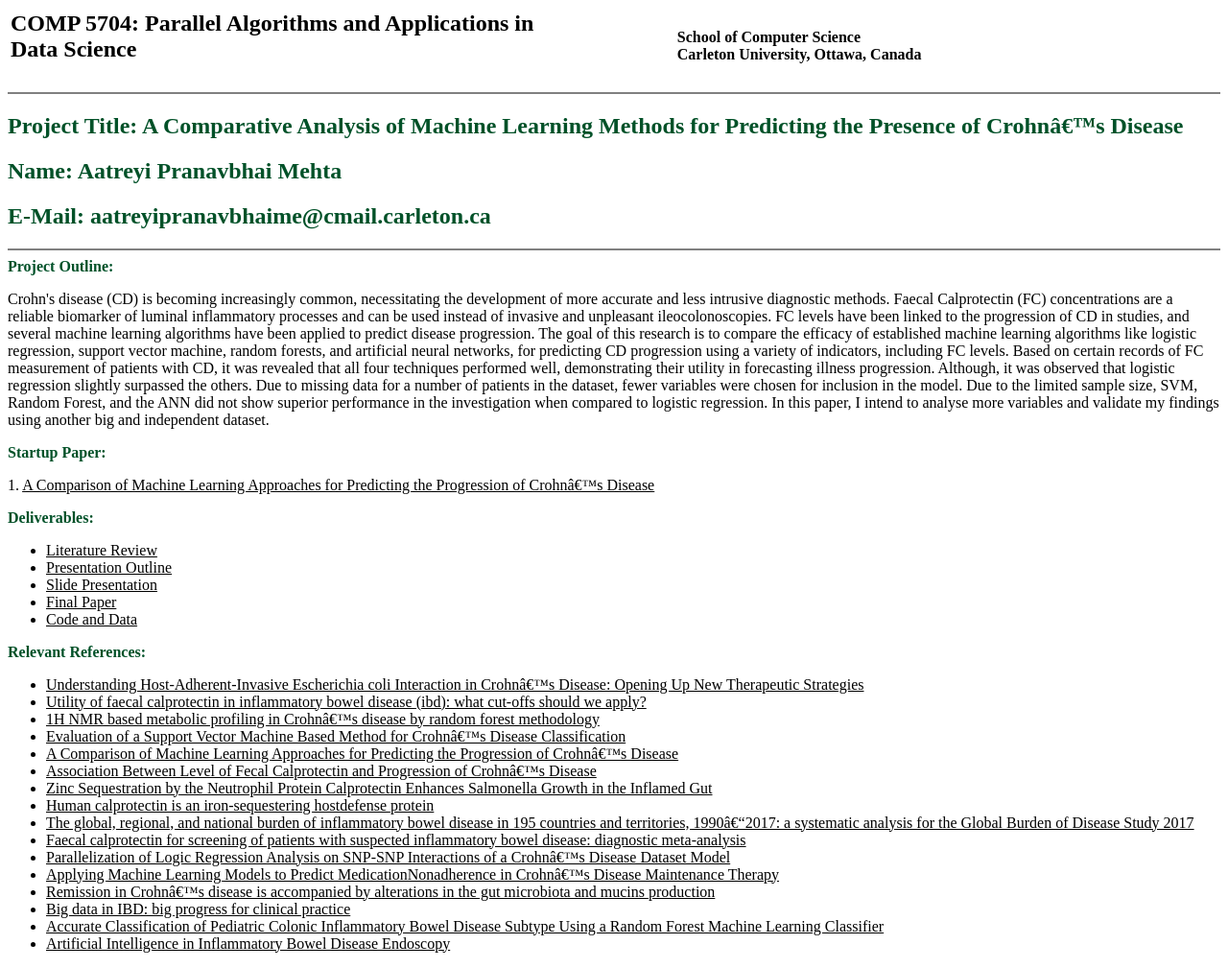
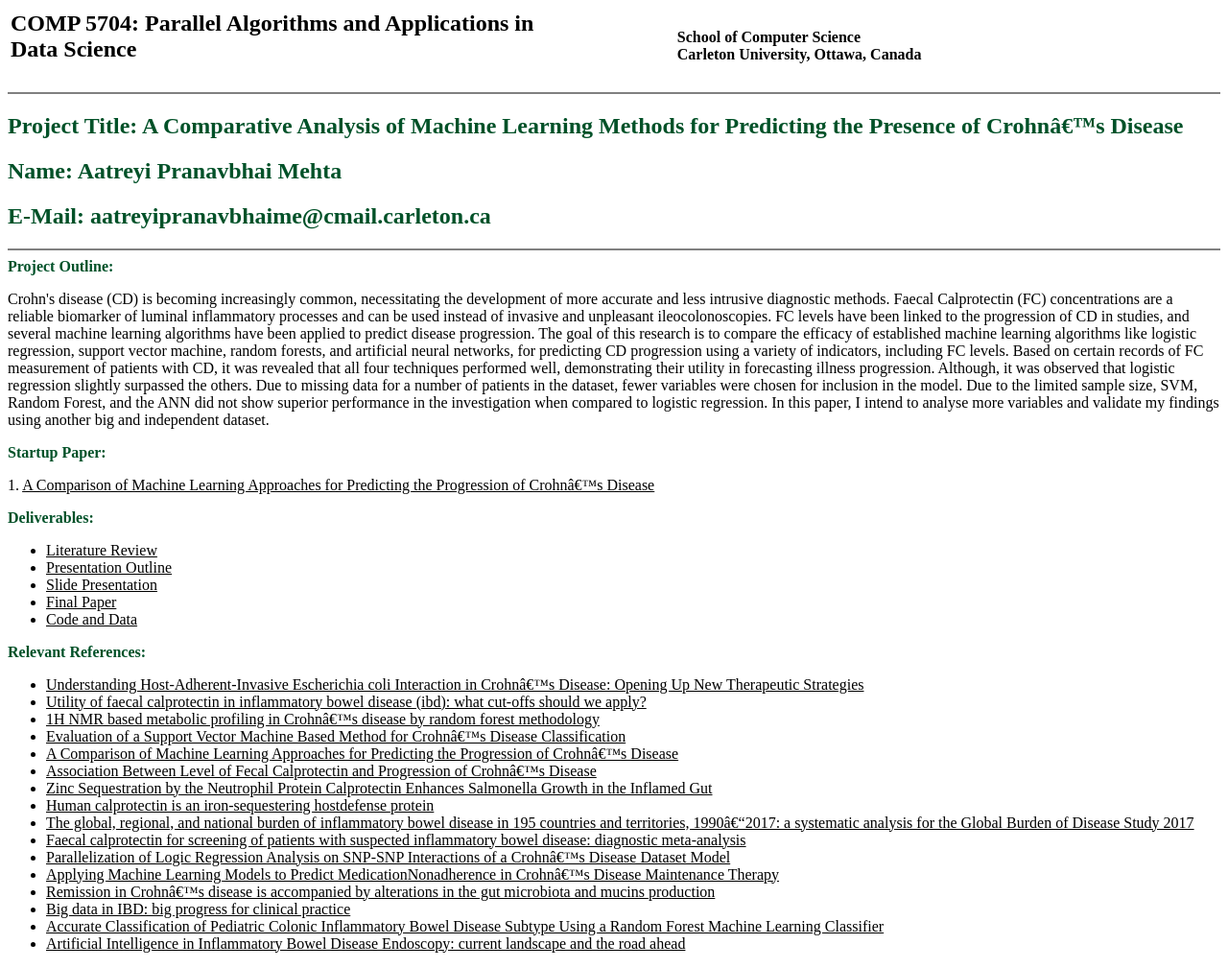
Before and after one commit to aatreyimehta/aatreyimehta.github.io, a plain HTML site: page index.htm in a window 1280 px wide. Shown: the whole page at 96% size. Drawn offline with Linux system fonts and the light colour scheme.

Commit message:
Update index.htm

```diff
--- a/index.htm
+++ b/index.htm
@@ -82,7 +82,7 @@ Paper</font></a> </div>
  <li>  <div align="left"><a href="Feb 2019.pdf"><font color="#000000"> Remission in Crohn’s disease is accompanied by alterations in the gut microbiota and mucins production </font></a> </div></li>
  <li>  <div align="left"><a href="Feb 2020.pdf"><font color="#000000"> Big data in IBD: big progress for clinical practice </font></a> </div></li>
  <li>  <div align="left"><a href="Feb 2021.pdf"><font color="#000000"> Accurate Classification of Pediatric Colonic Inflammatory Bowel Disease Subtype Using a Random Forest Machine Learning Classifier </font></a> </div></li>
- <li>  <div align="left"><a href="Jan 2021.pdf"><font color="#000000"> Artificial Intelligence in Inflammatory Bowel Disease Endoscopy </font></a> </div></li>
+ <li>  <div align="left"><a href="Jan 2021.pdf"><font color="#000000"> Artificial Intelligence in Inflammatory Bowel Disease Endoscopy: current landscape and the road ahead </font></a> </div></li>
 
 </ul>
 
```
